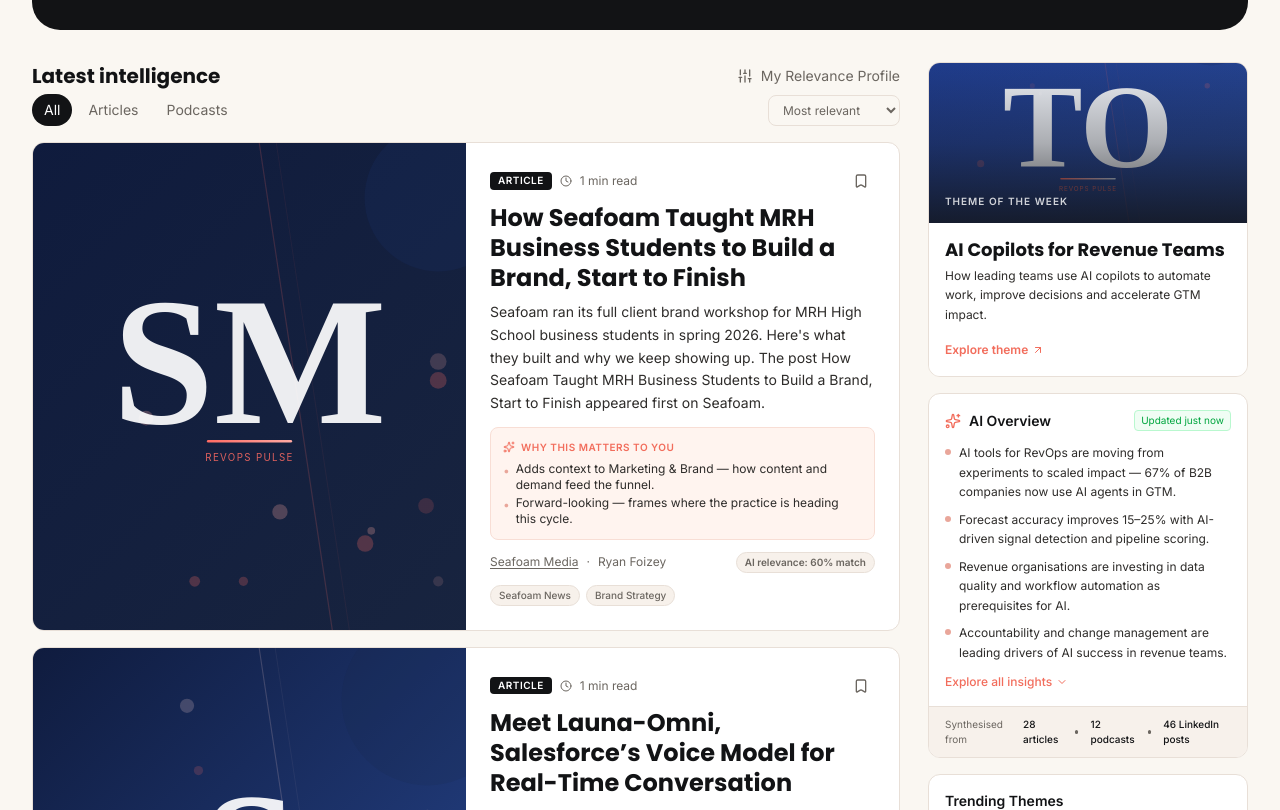
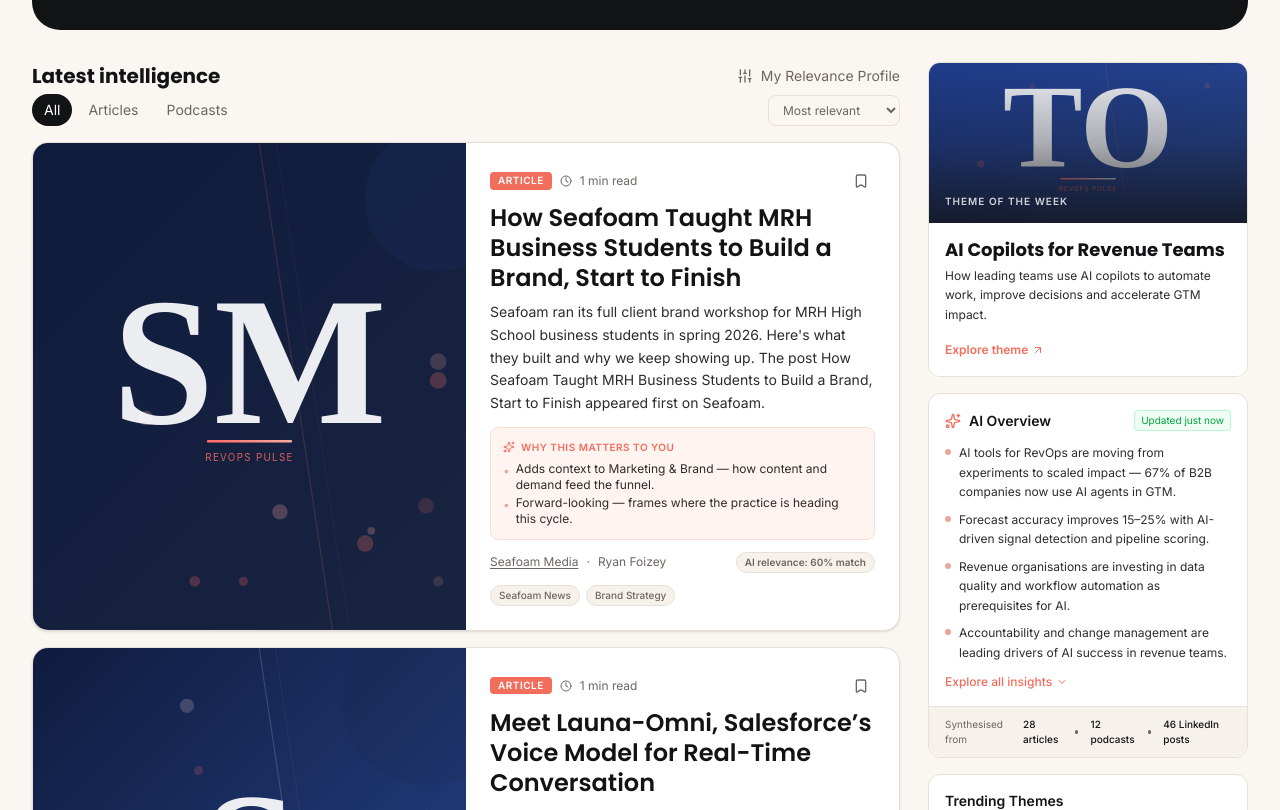
Before and after one commit to lizellevg2601-alt/revops-pulse, a Next.js app: page / in a window 1280 px wide. Shown: the part 370-1180 px from the top of the page. Built offline with nearby package versions, Linux system fonts and the light colour scheme.

Commit message:
style: align RevOps Pulse with GTM Automation Academy visual system

```diff
--- a/src/components/feed/FeaturedArticleCard.tsx
+++ b/src/components/feed/FeaturedArticleCard.tsx
@@ -17,7 +17,7 @@
       initial={{ opacity: 0, y: 16 }}
       animate={{ opacity: 1, y: 0 }}
       transition={{ duration: 0.4 }}
-      className="bg-[var(--surface)] border border-[var(--border)] rounded-xl overflow-hidden"
+      className="bg-[var(--surface)] border border-[var(--border)] rounded-2xl overflow-hidden shadow-sm hover:shadow-md transition-shadow"
     >
       <div className="flex flex-col md:flex-row">
         <a
@@ -37,7 +37,7 @@
         </a>
         <div className="p-5 md:p-6 md:w-1/2 flex flex-col justify-center">
           <div className="flex items-center gap-2 text-xs text-[var(--slate-500)] mb-2">
-            <span className="bg-[var(--navy-900)] text-white px-2 py-0.5 rounded text-[10px] font-semibold uppercase tracking-wider">
+            <span className="bg-[var(--coral-500)] text-white px-2 py-0.5 rounded text-[10px] font-semibold uppercase tracking-wider">
               Article
             </span>
             <Clock className="w-3 h-3" />
@@ -61,7 +61,7 @@
             href={item.sourceUrl}
             target="_blank"
             rel="noopener noreferrer"
-            className="font-editorial text-xl md:text-2xl font-bold text-[var(--navy-950)] leading-tight mb-2 hover:text-[var(--coral-500)] transition-colors block"
+            className="font-editorial text-xl md:text-2xl font-semibold text-[var(--navy-950)] leading-tight mb-2 hover:text-[var(--coral-500)] transition-colors block"
           >
             {item.title}
           </a>
```
